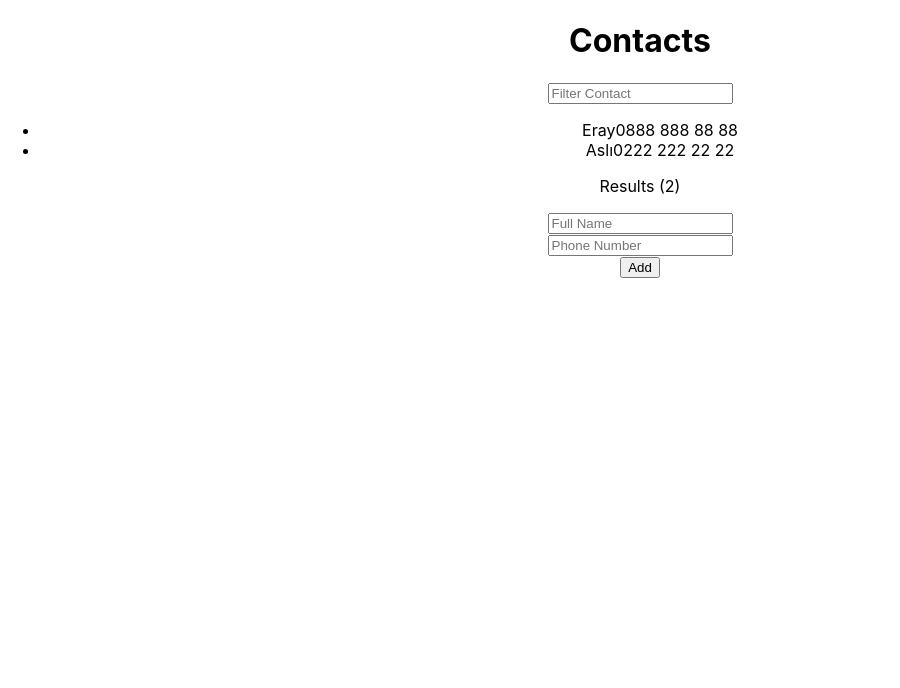
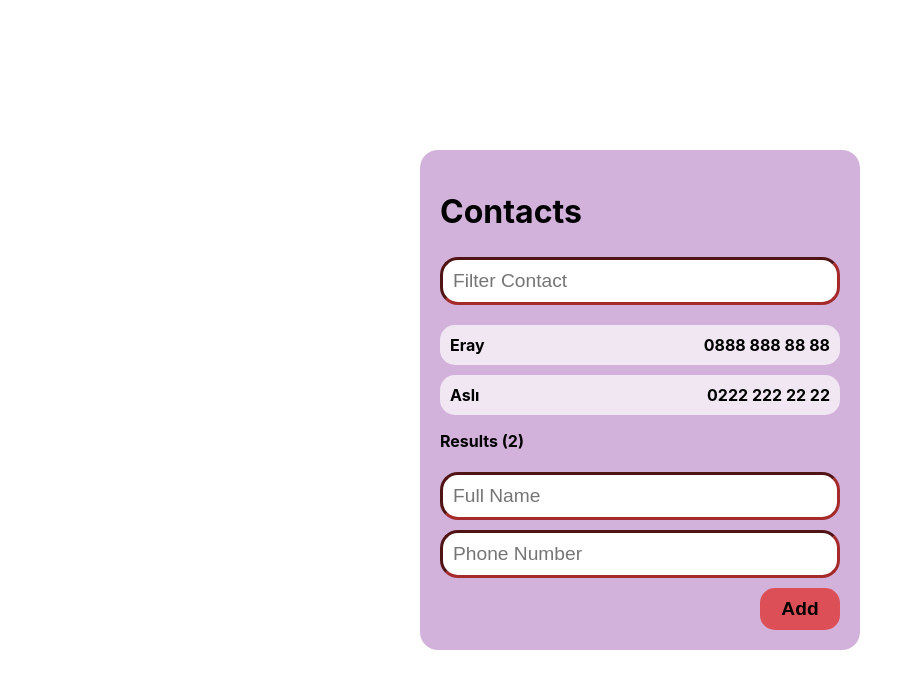
Before and after one commit to erayalp808/contacts-app, a React (Create React App) app: page / in a window 1280 px wide. Shown: the top 688 px of the page, without its empty margins (0-900 px from the left). Built offline with nearby package versions, Linux system fonts and the light colour scheme.

Commit message:
Stylesheets added

```diff
--- a/src/App.css
+++ b/src/App.css
@@ -1,38 +1,71 @@
 .App {
-  text-align: center;
+  display: flex;
+  justify-content: center;
+  align-items: center;
+  min-height: 100vh;
 }
 
-.App-logo {
-  height: 40vmin;
-  pointer-events: none;
+#container {
+  width: 400px;
+  background-color: rgba(108, 3, 134, 0.3);
+  border-radius: 18px;
+  padding: 20px;
 }
 
-@media (prefers-reduced-motion: no-preference) {
-  .App-logo {
-    animation: App-logo-spin infinite 20s linear;
-  }
+input {
+  width: 100%;
+  box-sizing: border-box;
+  -webkit-box-sizing: border-box;
+  -moz-box-sizing: border-box;
+  padding: 10px;
+  margin: 5px 0;
+  border-width: 3px;
+  border-color: brown;
+  border-radius: 18px;
+  font-size: larger;
 }
 
-.App-header {
-  background-color: #282c34;
-  min-height: 100vh;
-  display: flex;
-  flex-direction: column;
-  align-items: center;
-  justify-content: center;
-  font-size: calc(10px + 2vmin);
-  color: white;
+ul, li {
+  margin: 0;
+  padding: 0;
+  list-style-type: none;
 }
 
-.App-link {
-  color: #61dafb;
+.btn {
+  display: flex;
+  justify-content: end;
 }
 
-@keyframes App-logo-spin {
-  from {
-    transform: rotate(0deg);
-  }
-  to {
-    transform: rotate(360deg);
-  }
+button {
+  border: none;
+  border-radius: 15px;
+  padding: 10px;
+  font-size: larger;
+  font-weight: bold;
+  width: 20%;
+  margin-top: 5px;
+  cursor: pointer;
+  background-color: rgba(224, 56, 56, 0.808);
 }
+
+button:hover {
+  background-color: rgba(250, 56, 56, 0.808);
+}
+
+.list {
+  margin: 15px 0;
+}
+
+.list > li {
+  display: flex;
+  justify-content: space-between;
+  background-color: rgba(255, 255, 255, 0.692);
+  padding: 10px;
+  margin-bottom: 10px;
+  font-weight: bold;
+  border-radius: 15px;
+}
+
+#results {
+  font-weight: bold;
+}
```
